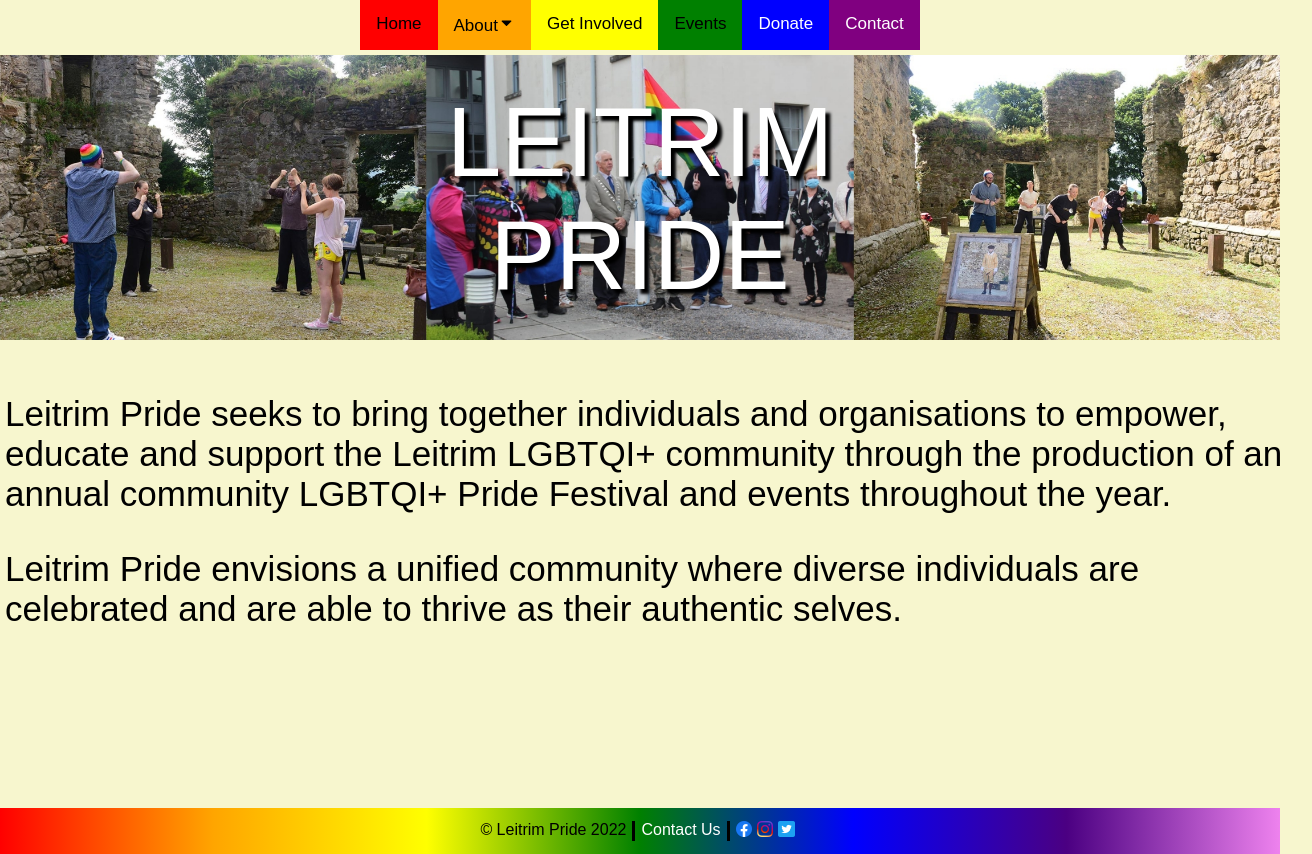
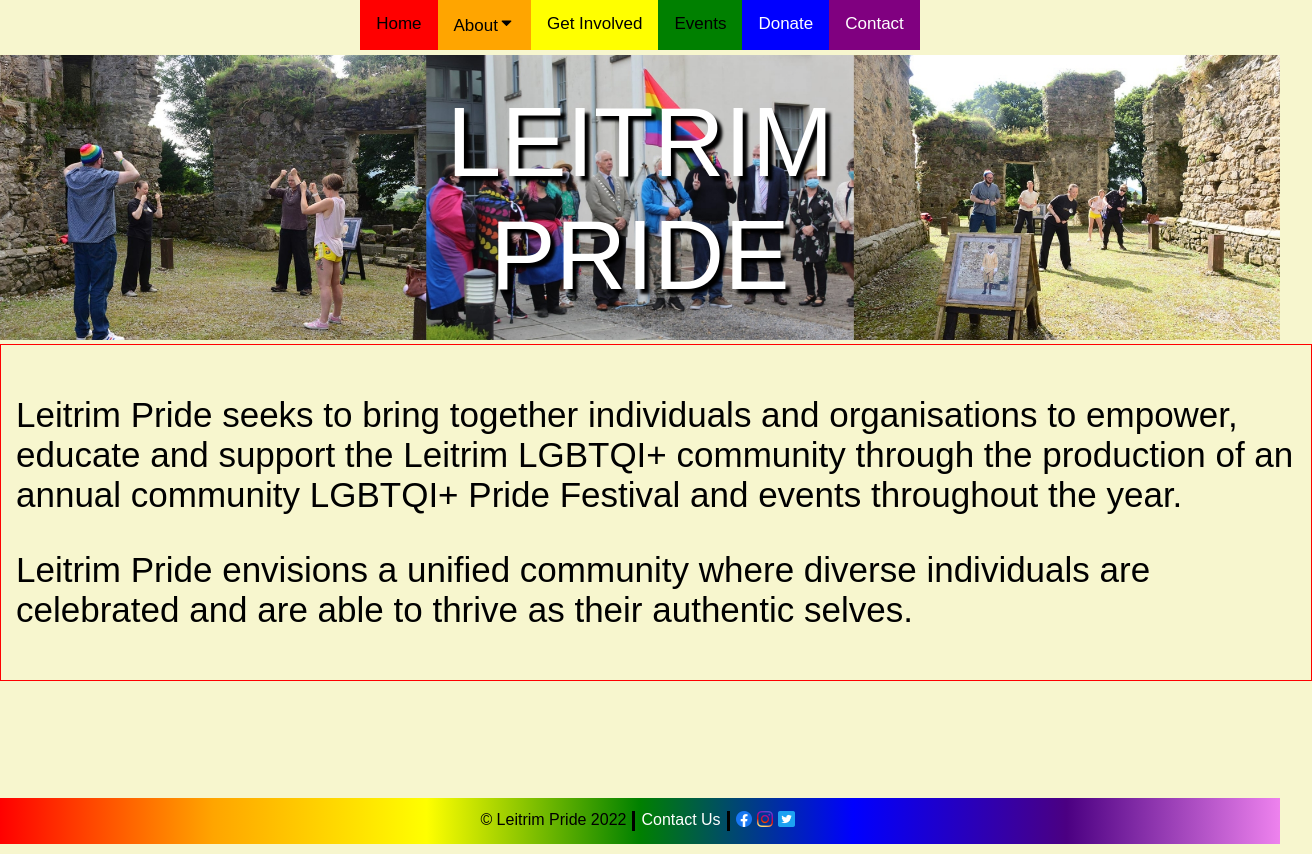
Before and after one commit to Jacobs1986/leitrim-pride, a React (Create React App) app: page / in a window 1280 px wide. Shown: the whole page, 1312 px wide, since content can reach past the window. Built offline with nearby package versions, Linux system fonts and the light colour scheme; the HTML template or start-up script is replaced by a standard one.

Commit message:
Redid the layout

```diff
--- a/src/styles/layout.css
+++ b/src/styles/layout.css
@@ -1,6 +1,13 @@
+/* Container */
 .container {
-    /* padding: 10px; */
     box-sizing: border-box;
+}
+
+/* Columns */
+[class*="col-"] {
+    float: left;
+    padding: 15px;
+    border: 1px solid red;
 }
 
 /* Rows */
@@ -10,19 +17,8 @@
     display: table;
 }
 
-.row {
-    margin: 10px 0px;
-}
-
-/* Columns */
-[class*="col-"] {
-    float: left;
-    padding: 5px;
-    /* border: 1px solid red; */
-}
-
-/* Extra small break point */
-@media only screen and (max-width: 600px) {
+/* Extra small device break points */
+@media screen and (max-width: 600px) {
     .col-xs-1 {
         width: 8.33%;
     }
@@ -73,7 +69,7 @@
 }
 
 /* Small device break points */
-@media only screen and (min-width: 600px) {
+@media screen and (min-width: 600px) {
     .col-s-1 {
         width: 8.33%;
     }
@@ -124,7 +120,7 @@
 }
 
 /* Medium device break points */
-@media only screen and (min-width: 768px) {
+@media screen and (min-width: 768px) {
     .col-m-1 {
         width: 8.33%;
     }
@@ -174,8 +170,8 @@
     }
 }
 
-/* Large device break ppints */
-@media only screen and (min-width: 992px) {
+/* Large device break points */
+@media screen and (min-width: 992px) {
     .col-lg-1 {
         width: 8.33%;
     }
@@ -225,8 +221,8 @@
     }
 }
 
-/* Extra large break points */
-@media only screen and (min-width: 1200px) {
+/* Extra large device break points */
+@media screen and (min-width: 1200px) {
     .col-xl-1 {
         width: 8.33%;
     }
```
